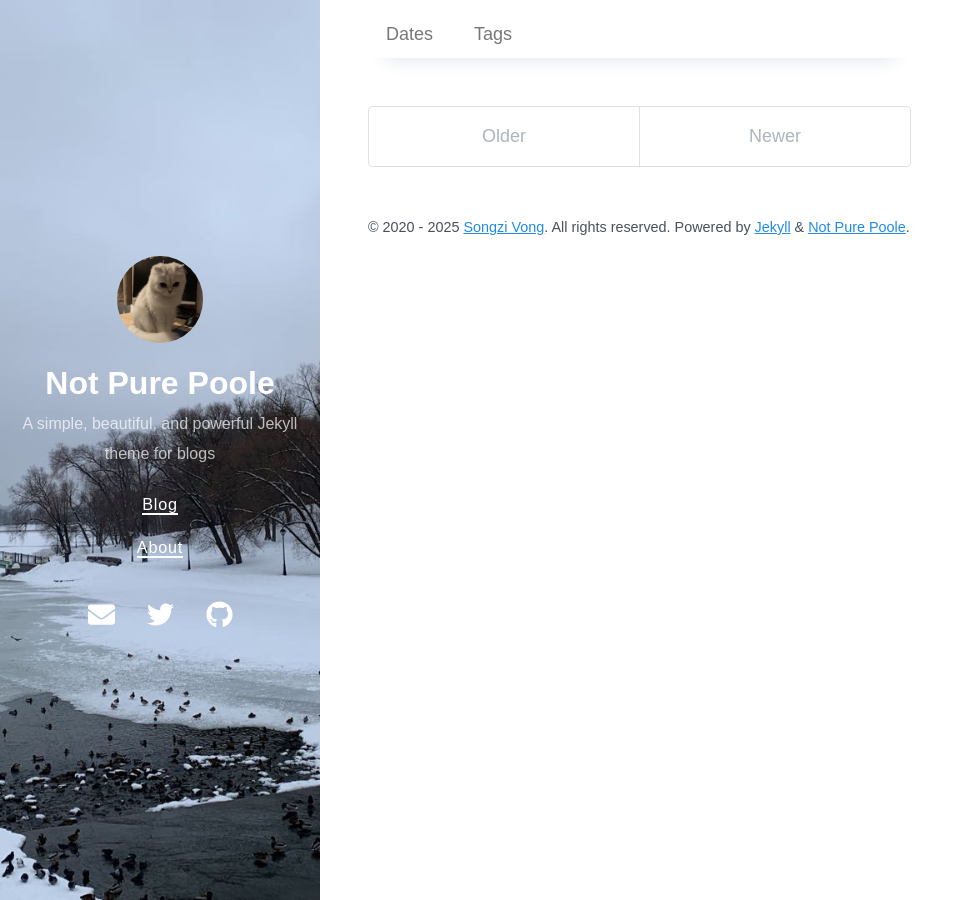
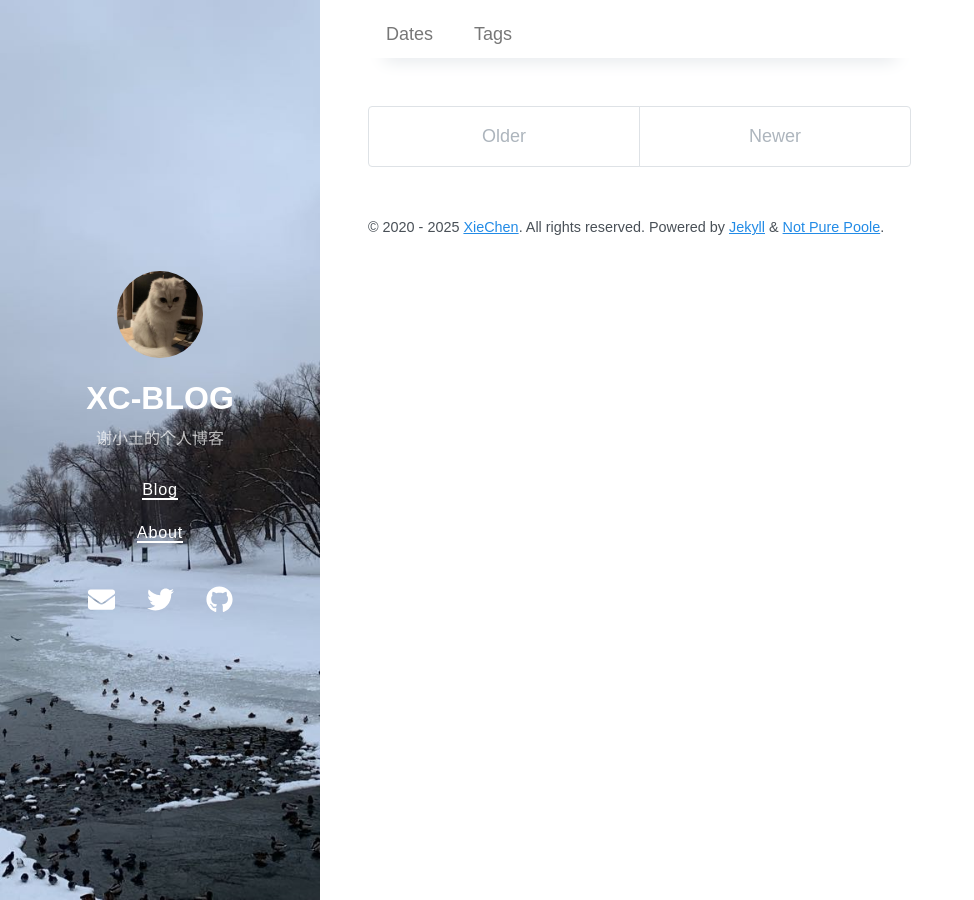
Before and after one commit to AKA-PoetCoder-XC/xc-blog, a Jekyll site: the page built from index.md, in a window 1280 px wide. Shown: the whole page, without its empty margins (0-974 px from the left). Built offline with Jekyll 4.4.1, drawn with Linux system fonts in a browser that asks for light colours; nearby versions of some CDN libraries; our own code applies the rules of GitHub Pages for plain Markdown files; the list of posts is cut into pages by our own code.

Commit message:
配置文件修改

```diff
--- a/_config.yml
+++ b/_config.yml
@@ -1,6 +1,6 @@
 # Setup
-title: Not Pure Poole
-description: A simple, beautiful, and powerful Jekyll theme for blogs
+title: XC-BLOG
+description: 谢小土的个人博客
 url: https://vszhub.github.io
 avatar: /avatar.jpeg
 paginate: 5
@@ -54,6 +54,6 @@ sass:
 
 # Specify the author for blog posts
 author:
-  name: Songzi Vong
-  url: https://github.com/vszhub/
-  email: vszhub@gmail.com
+  name: XieChen
+  url: https://github.com/AKA-PoetCoder-XC
+  email: a1577403106@gmail.com
```
